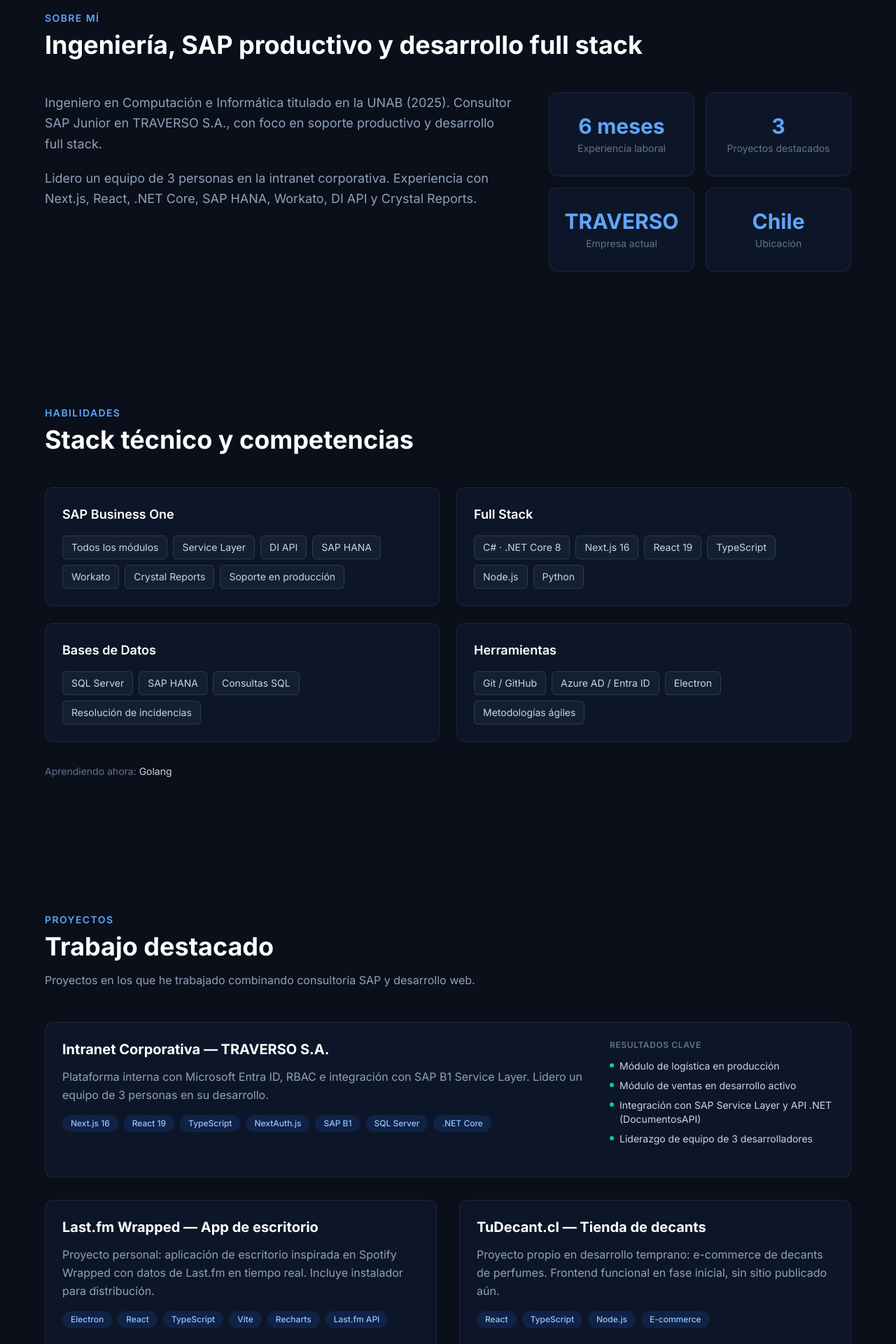
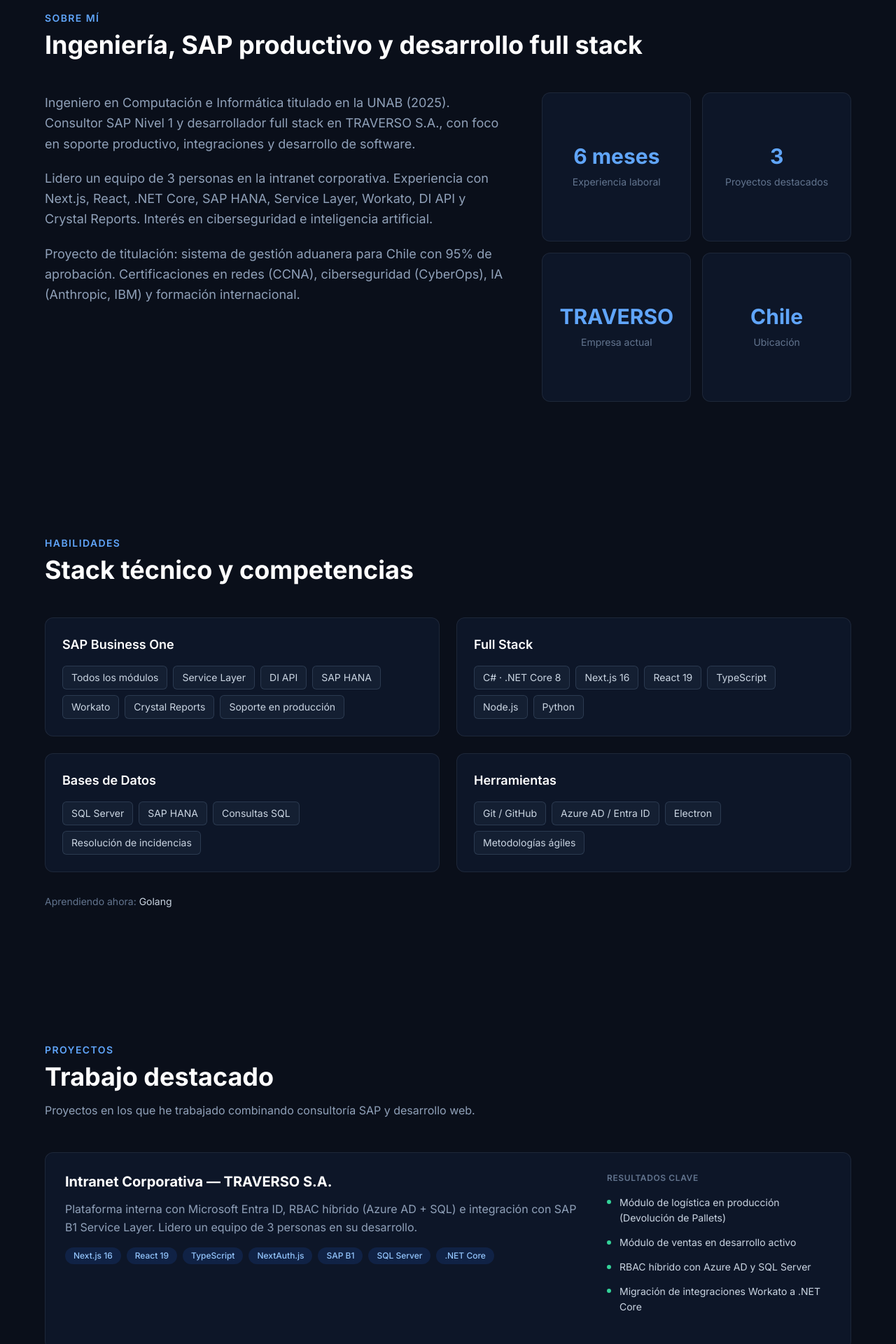
Before and after one commit to BenjaBerriosDev/Bebtdev.cl, a React (Vite) app: page / in a window 1280 px wide. Shown: the part 880-2800 px from the top of the page at 70% size. Built offline with nearby package versions, Linux system fonts and the light colour scheme.

Commit message:
Corregir alineación visual y actualizar contenido desde CV

```diff
--- a/src/components/About.tsx
+++ b/src/components/About.tsx
@@ -13,8 +13,8 @@
           </h2>
         </div>
 
-        <div className="grid gap-12 lg:grid-cols-5">
-          <div className="space-y-5 lg:col-span-3">
+        <div className="grid gap-10 lg:grid-cols-[minmax(0,3fr)_minmax(0,2fr)] lg:items-start lg:gap-12">
+          <div className="space-y-5">
             {about.paragraphs.map((paragraph) => (
               <p key={paragraph.slice(0, 40)} className="text-lg leading-relaxed text-slate-400">
                 {paragraph}
@@ -22,14 +22,18 @@
             ))}
           </div>
 
-          <div className="grid grid-cols-2 gap-4 lg:col-span-2">
+          <div className="grid grid-cols-2 gap-4">
             {about.highlights.map((item) => (
               <div
                 key={item.label}
-                className="glass flex min-h-[7.5rem] flex-col items-center justify-center rounded-xl p-6 text-center"
+                className="glass flex aspect-square max-h-36 flex-col items-center justify-center rounded-xl p-4 text-center sm:max-h-none sm:min-h-[7.5rem] sm:p-6"
               >
-                <p className="text-xl font-bold text-brand-400 sm:text-3xl">{item.value}</p>
-                <p className="mt-1 text-sm text-slate-500">{item.label}</p>
+                <p className="text-xl font-bold leading-none text-brand-400 sm:text-3xl">
+                  {item.value}
+                </p>
+                <p className="mt-2 text-xs leading-snug text-slate-500 sm:mt-3 sm:text-sm">
+                  {item.label}
+                </p>
               </div>
             ))}
           </div>
--- /dev/null
+++ b/src/components/BulletList.tsx
@@ -0,0 +1,39 @@
+import type { ReactNode } from "react";
+
+type BulletListProps = {
+  items: string[];
+  variant?: "brand" | "emerald";
+  className?: string;
+};
+
+export function BulletList({
+  items,
+  variant = "brand",
+  className = "",
+}: BulletListProps) {
+  const dotClass = variant === "emerald" ? "bullet-dot bullet-dot--emerald" : "bullet-dot";
+
+  return (
+    <ul className={`mt-4 space-y-3 ${className}`.trim()}>
+      {items.map((item) => (
+        <li key={item} className="flex gap-3 text-sm leading-relaxed text-slate-300">
+          <span className={dotClass} aria-hidden="true" />
+          <span>{item}</span>
+        </li>
+      ))}
+    </ul>
+  );
+}
+
+type BulletItemProps = {
+  children: ReactNode;
+};
+
+export function BulletItem({ children }: BulletItemProps) {
+  return (
+    <li className="flex gap-3 text-sm leading-relaxed text-slate-300">
+      <span className="bullet-dot" aria-hidden="true" />
+      <span>{children}</span>
+    </li>
+  );
+}
--- a/src/components/Projects.tsx
+++ b/src/components/Projects.tsx
@@ -1,4 +1,5 @@
 import { projects } from "../data/portfolio";
+import { BulletList } from "./BulletList";
 
 export function Projects() {
   return (
@@ -20,12 +21,12 @@
           {projects.map((project, index) => (
             <article
               key={project.title}
-              className={`glass card-hover flex flex-col rounded-xl p-6 ${
+              className={`glass card-hover flex flex-col rounded-xl p-6 sm:p-7 ${
                 index === 0 ? "lg:col-span-2 lg:flex-row lg:gap-8" : ""
               }`}
             >
               <div className={index === 0 ? "lg:flex-1" : ""}>
-                <h3 className="text-xl font-bold text-white">{project.title}</h3>
+                <h3 className="text-xl font-bold leading-snug text-white">{project.title}</h3>
                 <p className="mt-3 leading-relaxed text-slate-400">
                   {project.description}
                 </p>
@@ -46,17 +47,7 @@
                 <p className="mb-3 text-xs font-semibold tracking-wider text-slate-500 uppercase">
                   Resultados clave
                 </p>
-                <ul className="space-y-2">
-                  {project.highlights.map((highlight) => (
-                    <li
-                      key={highlight}
-                      className="flex items-start gap-2 text-sm text-slate-300"
-                    >
-                      <span className="mt-1.5 h-1.5 w-1.5 shrink-0 rounded-full bg-emerald-400" />
-                      {highlight}
-                    </li>
-                  ))}
-                </ul>
+                <BulletList items={project.highlights} variant="emerald" className="mt-0" />
 
                 <div className="mt-5 flex gap-4">
                   {project.link && (
--- a/src/data/portfolio.ts
+++ b/src/data/portfolio.ts
@@ -7,22 +7,23 @@
 
 export const profile = {
   name: "Benjamín Berríos Troncoso",
-  title: "Desarrollador Full Stack - Consultor SAP Junior",
+  title: "Consultor SAP Nivel 1 / Desarrollador Full-Stack",
   tagline:
-    "Ingeniero en Computación e Informática (UNAB 2025). Experiencia en entornos productivos con SAP B1, HANA y desarrollo web.",
+    "Ingeniero en Computación e Informática (UNAB 2025). Experiencia en SAP B1 y HANA productivo, integraciones y desarrollo web.",
   location: "Santiago, Chile",
   email: "benjamin.berrios.troncoso@gmail.com",
   linkedin: "https://www.linkedin.com/in/benjam%C3%ADn-berr%C3%ADos-b35254310",
   github: "https://github.com/BenjaBerriosDev",
-  languages: "Español nativo · Inglés B2",
+  languages: "Español nativo · Inglés B2 · Portugués básico",
   available: true,
   availabilityLabel: "Buscando trabajo activamente",
 };
 
 export const about = {
   paragraphs: [
-    "Ingeniero en Computación e Informática titulado en la UNAB (2025). Consultor SAP Junior en TRAVERSO S.A., con foco en soporte productivo y desarrollo full stack.",
-    "Lidero un equipo de 3 personas en la intranet corporativa. Experiencia con Next.js, React, .NET Core, SAP HANA, Workato, DI API y Crystal Reports.",
+    "Ingeniero en Computación e Informática titulado en la UNAB (2025). Consultor SAP Nivel 1 y desarrollador full stack en TRAVERSO S.A., con foco en soporte productivo, integraciones y desarrollo de software.",
+    "Lidero un equipo de 3 personas en la intranet corporativa. Experiencia con Next.js, React, .NET Core, SAP HANA, Service Layer, Workato, DI API y Crystal Reports. Interés en ciberseguridad e inteligencia artificial.",
+    "Proyecto de titulación: sistema de gestión aduanera para Chile con 95% de aprobación. Certificaciones en redes (CCNA), ciberseguridad (CyberOps), IA (Anthropic, IBM) y formación internacional.",
   ],
   highlights: [
     { label: "Experiencia laboral", value: "6 meses" },
@@ -84,7 +85,7 @@
   {
     title: "Intranet Corporativa — TRAVERSO S.A.",
     description:
-      "Plataforma interna con Microsoft Entra ID, RBAC e integración con SAP B1 Service Layer. Lidero un equipo de 3 personas en su desarrollo.",
+      "Plataforma interna con Microsoft Entra ID, RBAC híbrido (Azure AD + SQL) e integración con SAP B1 Service Layer. Lidero un equipo de 3 personas en su desarrollo.",
     tags: [
       "Next.js 16",
       "React 19",
@@ -95,10 +96,10 @@
       ".NET Core",
     ],
     highlights: [
-      "Módulo de logística en producción",
+      "Módulo de logística en producción (Devolución de Pallets)",
       "Módulo de ventas en desarrollo activo",
-      "Integración con SAP Service Layer y API .NET (DocumentosAPI)",
-      "Liderazgo de equipo de 3 desarrolladores",
+      "RBAC híbrido con Azure AD y SQL Server",
+      "Migración de integraciones Workato a .NET Core",
     ],
   },
   {
@@ -137,15 +138,29 @@
 
 export const experience: Experience[] = [
   {
-    role: "Consultor SAP Junior",
+    role: "Consultor SAP Nivel 1 / Desarrollador Full-Stack",
     company: "TRAVERSO S.A.",
     period: "Dic 2025 — Presente",
     description:
       "Soporte y mantenimiento de SAP Business One y SAP HANA en producción, resolución de incidencias en SQL Server y desarrollo de la intranet corporativa.",
     achievements: [
       "Liderazgo de equipo de 3 personas en la intranet corporativa",
-      "Soporte SAP B1 y HANA en ambiente productivo",
+      "Soporte SAP B1 y HANA en ambiente productivo con resolución de incidencias",
       "Integración Service Layer, Workato, DI API y Crystal Reports",
+      "RBAC híbrido Azure AD + SQL Server y trazabilidad de auditoría",
+      "Migración de integraciones Workato hacia servicios .NET Core",
+    ],
+  },
+  {
+    role: "Consultor SAP Nivel 1 / Desarrollador (Práctica Profesional)",
+    company: "TRAVERSO S.A.",
+    period: "2025 · 351 horas",
+    description:
+      "Práctica profesional universitaria en consultoría SAP y desarrollo full stack dentro del equipo de TRAVERSO S.A.",
+    achievements: [
+      "Soporte operativo de SAP Business One en ambiente productivo",
+      "Desarrollo de módulos para la intranet corporativa",
+      "Integración con SAP Service Layer y bases SQL Server",
     ],
   },
 ];
@@ -153,7 +168,7 @@
 export const education = {
   degree: "Ingeniero en Computación e Informática",
   institution: "Universidad Andrés Bello (UNAB)",
-  year: "2025",
+  period: "Titulado 2025",
 };
 
 export const certificationsLinkedIn =
--- a/src/index.css
+++ b/src/index.css
@@ -53,6 +53,19 @@
   border-bottom: 1px solid rgba(148, 163, 184, 0.1);
 }
 
+.bullet-dot {
+  margin-top: 0.55em;
+  height: 0.375rem;
+  width: 0.375rem;
+  flex-shrink: 0;
+  border-radius: 9999px;
+  background-color: #60a5fa;
+}
+
+.bullet-dot--emerald {
+  background-color: #34d399;
+}
+
 .card-hover {
   transition: transform 0.25s ease, border-color 0.25s ease, box-shadow 0.25s ease;
 }
```
Also changed, not shown: src/components/Experience.tsx (+18 -28 lines).
